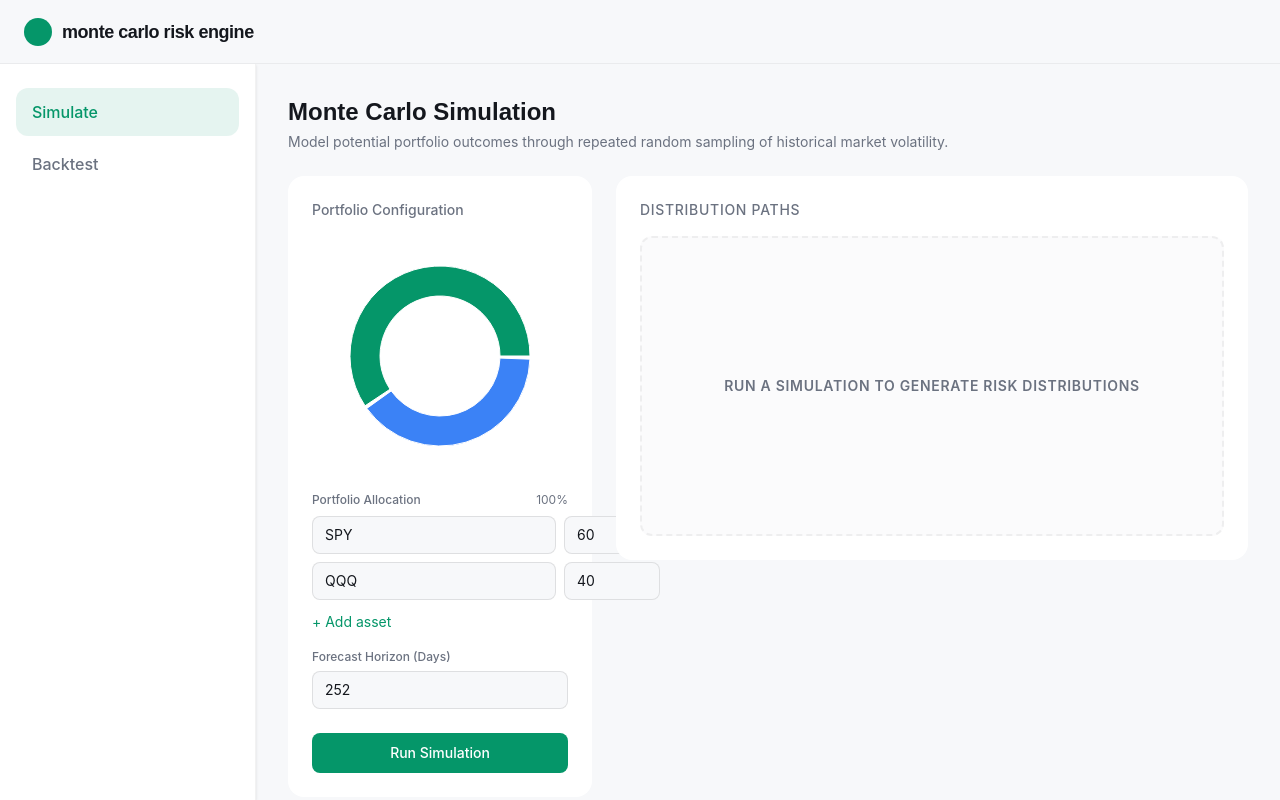
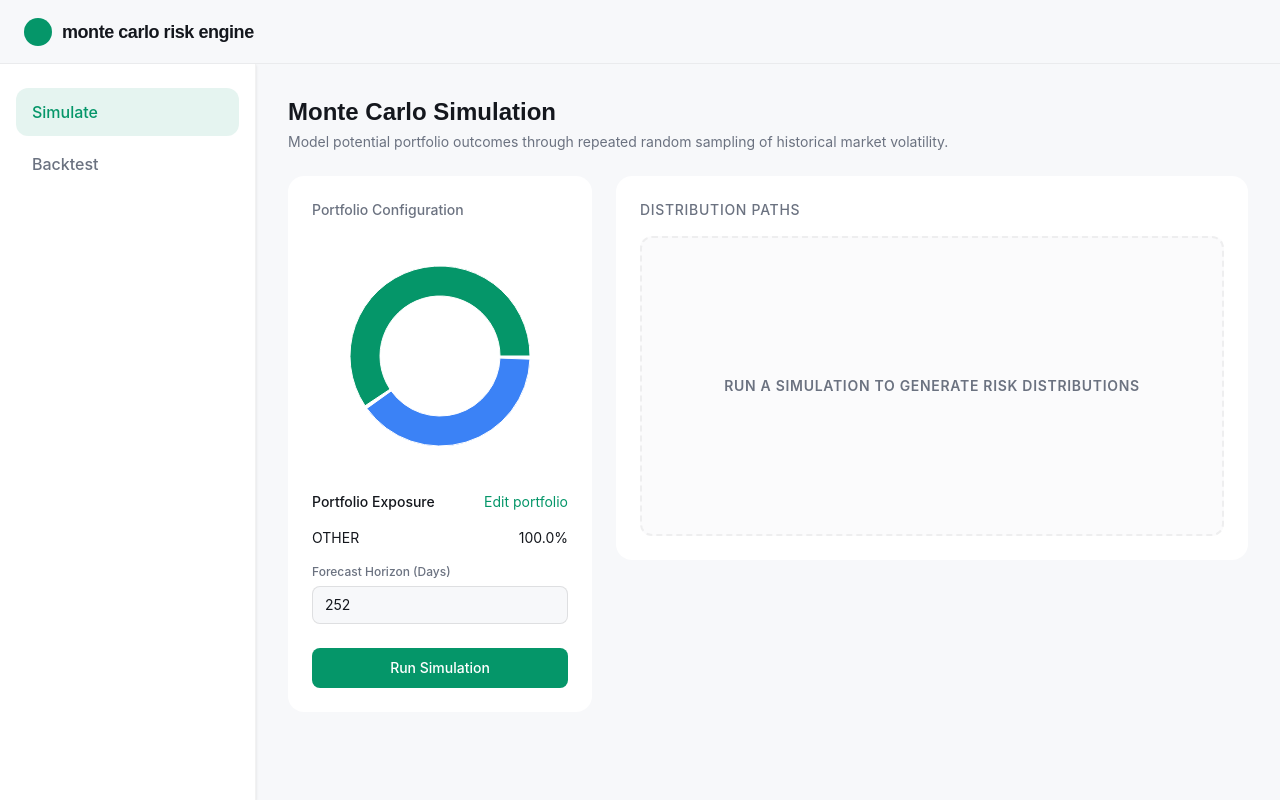
Before and after one commit to brianyskeung/monte-carlo-risk-engine, a React (Vite) app in the folder frontend/: page / in a window 1280 px wide. Built offline with nearby package versions, Linux system fonts and the light colour scheme.

Commit message:
Revamped portfolio editor

```diff
--- /dev/null
+++ b/frontend/src/components/portfolio/PortfolioEditor.tsx
@@ -0,0 +1,48 @@
+import { useState } from "react";
+import { X } from "lucide-react";
+import type { Allocation } from "../../types";
+import Allocator from "../simulation/Allocator";
+
+type PortfolioEditorProps = {
+  allocations: Allocation[];
+  setAllocations: (allocations: Allocation[]) => void;
+};
+
+export default function PortfolioEditor({
+  allocations,
+  setAllocations,
+}: PortfolioEditorProps) {
+  const [isOpen, setIsOpen] = useState(false);
+
+  return (
+    <>
+      <button
+        type="button"
+        onClick={() => setIsOpen(true)}
+        className="text-sm text-mint"
+      >
+        Edit portfolio
+      </button>
+
+      {isOpen && (
+        <div className="fixed inset-0 z-50 overflow-y-auto bg-bg p-6">
+          <div className="mx-auto max-w-2xl">
+            <button
+              type="button"
+              onClick={() => setIsOpen(false)}
+              className="mb-6 flex items-center gap-2 text-sm text-text-muted"
+            >
+              <X size={16} />
+              Close
+            </button>
+
+            <Allocator
+              allocations={allocations}
+              setAllocations={setAllocations}
+            />
+          </div>
+        </div>
+      )}
+    </>
+  );
+}
--- /dev/null
+++ b/frontend/src/components/portfolio/PortfolioSummary.tsx
@@ -0,0 +1,48 @@
+import type { Allocation } from "../../types";
+
+type PortfolioSummaryProps = {
+  allocations: Allocation[];
+  quoteTypes: Record<string, string>;
+  onEdit: () => void;
+};
+
+export default function PortfolioSummary({
+  allocations,
+  quoteTypes,
+  onEdit,
+}: PortfolioSummaryProps) {
+  const exposureByType = allocations.reduce<Record<string, number>>(
+    (summary, allocation) => {
+      const type = quoteTypes[allocation.ticker] ?? "OTHER";
+
+      summary[type] = (summary[type] ?? 0) + allocation.weight;
+      return summary;
+    },
+    {},
+  );
+
+  return (
+    <div>
+      <div className="flex items-center justify-between">
+        <h3 className="text-sm font-medium">Portfolio Exposure</h3>
+
+        <button
+          type="button"
+          onClick={onEdit}
+          className="text-sm text-mint hover:"
+        >
+          Edit portfolio
+        </button>
+      </div>
+
+      <div className="mt-4 space-y-2">
+        {Object.entries(exposureByType).map(([type, weight]) => (
+          <div key={type} className="flex justify-between text-sm">
+            <span>{type}</span>
+            <span>{weight.toFixed(1)}%</span>
+          </div>
+        ))}
+      </div>
+    </div>
+  );
+}
--- a/frontend/src/components/simulation/SimulationForm.tsx
+++ b/frontend/src/components/simulation/SimulationForm.tsx
@@ -1,7 +1,9 @@
 import Card from "../../components/ui/Card";
+import { useState } from "react";
 import Allocator from "./Allocator";
-import type { Allocation } from "../../types";
+import type { Allocation, SimulationResults } from "../../types";
 import AllocationPieChart from "./AllocationChart";
+import PortfolioSummary from "../portfolio/PortfolioSummary";
 
 interface SimulationFormProps {
   allocations: Allocation[];
@@ -11,6 +13,7 @@ interface SimulationFormProps {
   isSimulating: boolean;
   errorMessage: string | null;
   onSubmit: (e: React.SyntheticEvent) => void;
+  results: SimulationResults | null;
 }
 
 export default function SimulationForm({
@@ -21,7 +24,9 @@ export default function SimulationForm({
   isSimulating,
   errorMessage,
   onSubmit,
+  results,
 }: SimulationFormProps) {
+  const [editorOpen, setEditorOpen] = useState(false);
   return (
     <Card title="Portfolio Configuration">
       <form onSubmit={onSubmit} className="space-y-4">
@@ -39,7 +44,30 @@ export default function SimulationForm({
           </div>
         )}
 
-        <Allocator allocations={allocations} setAllocations={setAllocations} />
+        <PortfolioSummary
+          allocations={allocations}
+          quoteTypes={results?.quote_types ?? {}}
+          onEdit={() => setEditorOpen(true)}
+        />
+
+        {editorOpen && (
+          <div className="fixed inset-0 z-50 overflow-y-auto bg-bg p-6">
+            <div className="mx-auto max-w-2xl">
+              <button
+                type="button"
+                onClick={() => setEditorOpen(false)}
+                className="mb-6 text-sm text-text-muted"
+              >
+                Close editor
+              </button>
+
+              <Allocator
+                allocations={allocations}
+                setAllocations={setAllocations}
+              />
+            </div>
+          </div>
+        )}
 
         <div>
           <label className="block text-xs font-medium text-text-muted mb-1.5">
--- a/frontend/src/pages/Simulate.tsx
+++ b/frontend/src/pages/Simulate.tsx
@@ -36,6 +36,7 @@ export default function Simulate() {
             isSimulating={isSimulating}
             errorMessage={errorMessage}
             onSubmit={handleSimulate}
+            results={results}
           />
         </div>
 
--- a/frontend/src/types.ts
+++ b/frontend/src/types.ts
@@ -23,4 +23,5 @@ export interface SimulationSummary {
 export interface SimulationResults {
   summary: SimulationSummary;
   percentile_paths: PathData[];
+  quote_types: Record<string, string>;
 }
```
Also changed, not shown: 1 other file (tests, documents, lock files or other folders).
